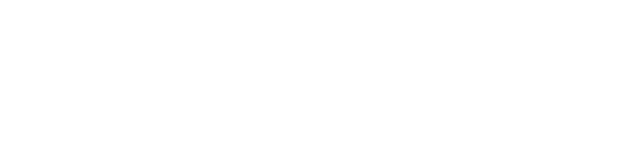
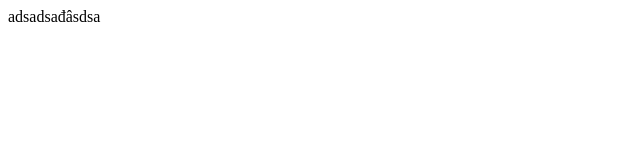
Before and after one commit to MinhAnh234/testgit, a plain HTML site: page abc.html in a window 1280 px wide. Shown: the whole page, without its empty margins (0-640 px from the left). Drawn offline with Linux system fonts and the light colour scheme.

Commit message:
Update abc.html

```diff
--- a/abc.html
+++ b/abc.html
@@ -1,2 +1,3 @@
 <html>
+  adsadsađâsdsa
 </html>
```
